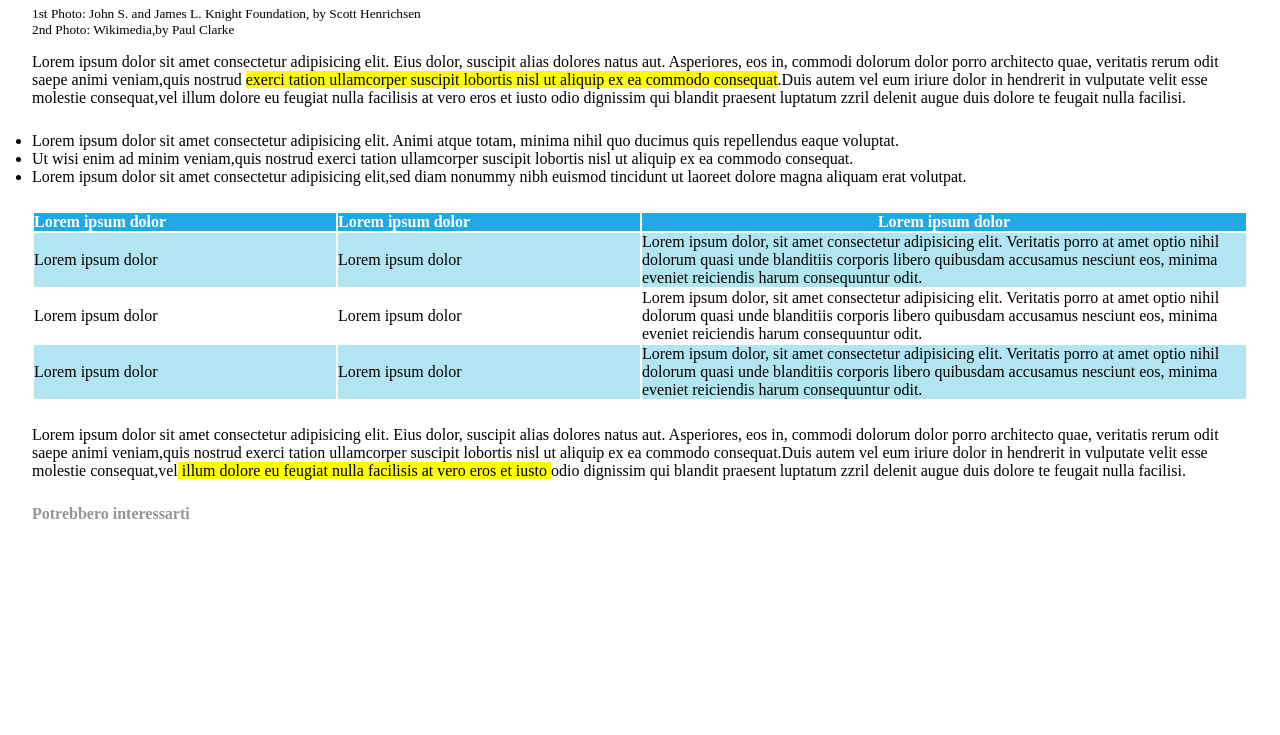
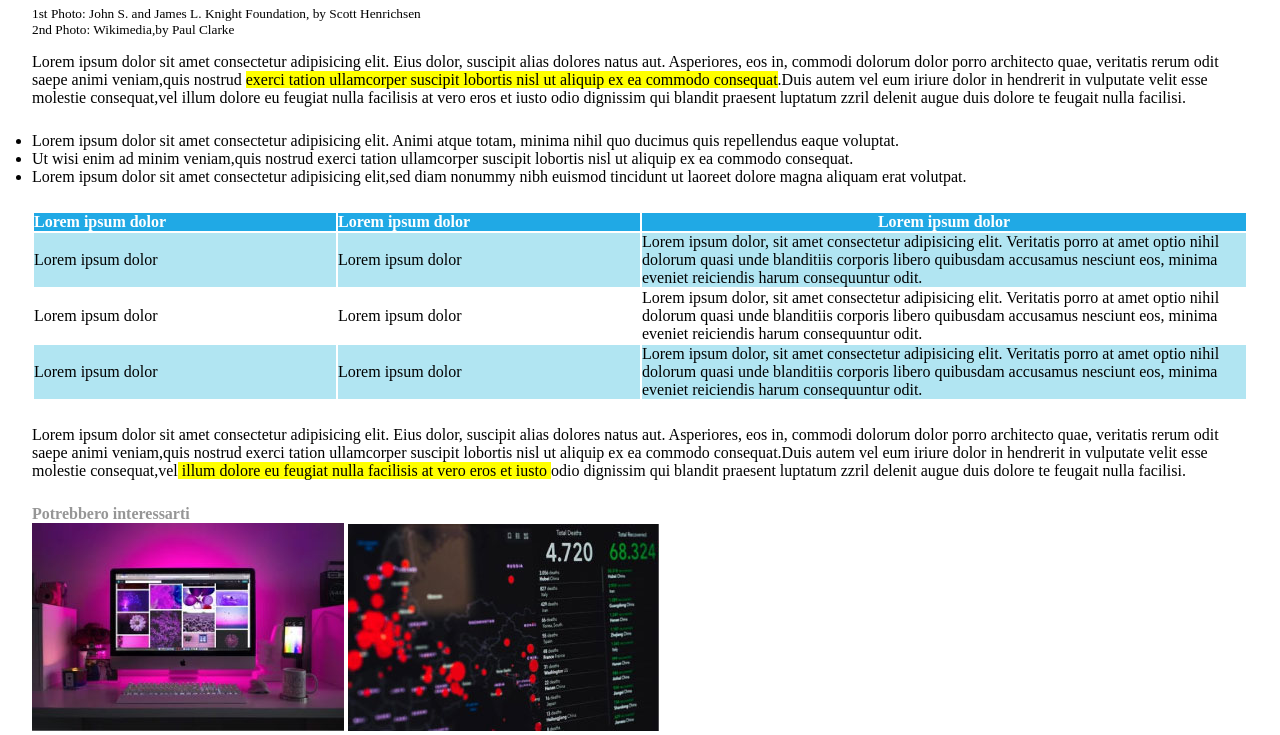
Before and after one commit to hexeva/html-css-booleaner, a plain HTML site: page index.html in a window 1280 px wide. Shown: the part 673-1408 px from the top of the page. Before the commit the page ends 1214 px from the top, so only its background shows below. Drawn offline with Linux system fonts and the light colour scheme.

Commit message:
added footer pics

```diff
--- a/index.html
+++ b/index.html
@@ -107,7 +107,8 @@
     <footer>
         <div class="end-page">
             <h2>Potrebbero interessarti</h2>
-            <img src="/img/" alt="">
+            <img class="img-block" src="img/monitor.jpg" alt="monitor pic">
+            <img src="img/graph.jpg" alt="graphic example">
         </div>
     </footer>
     <!-- fine footer-->
```
